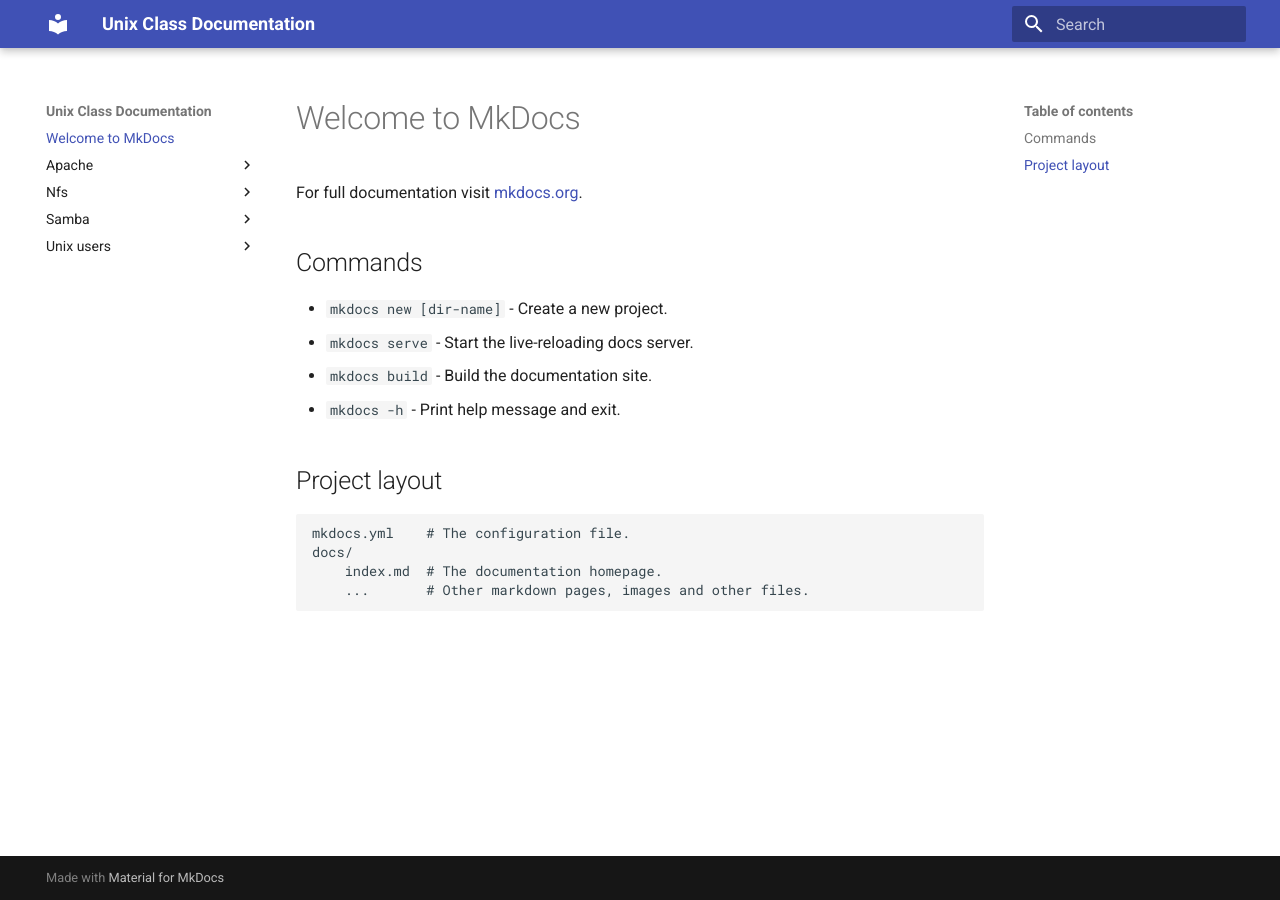
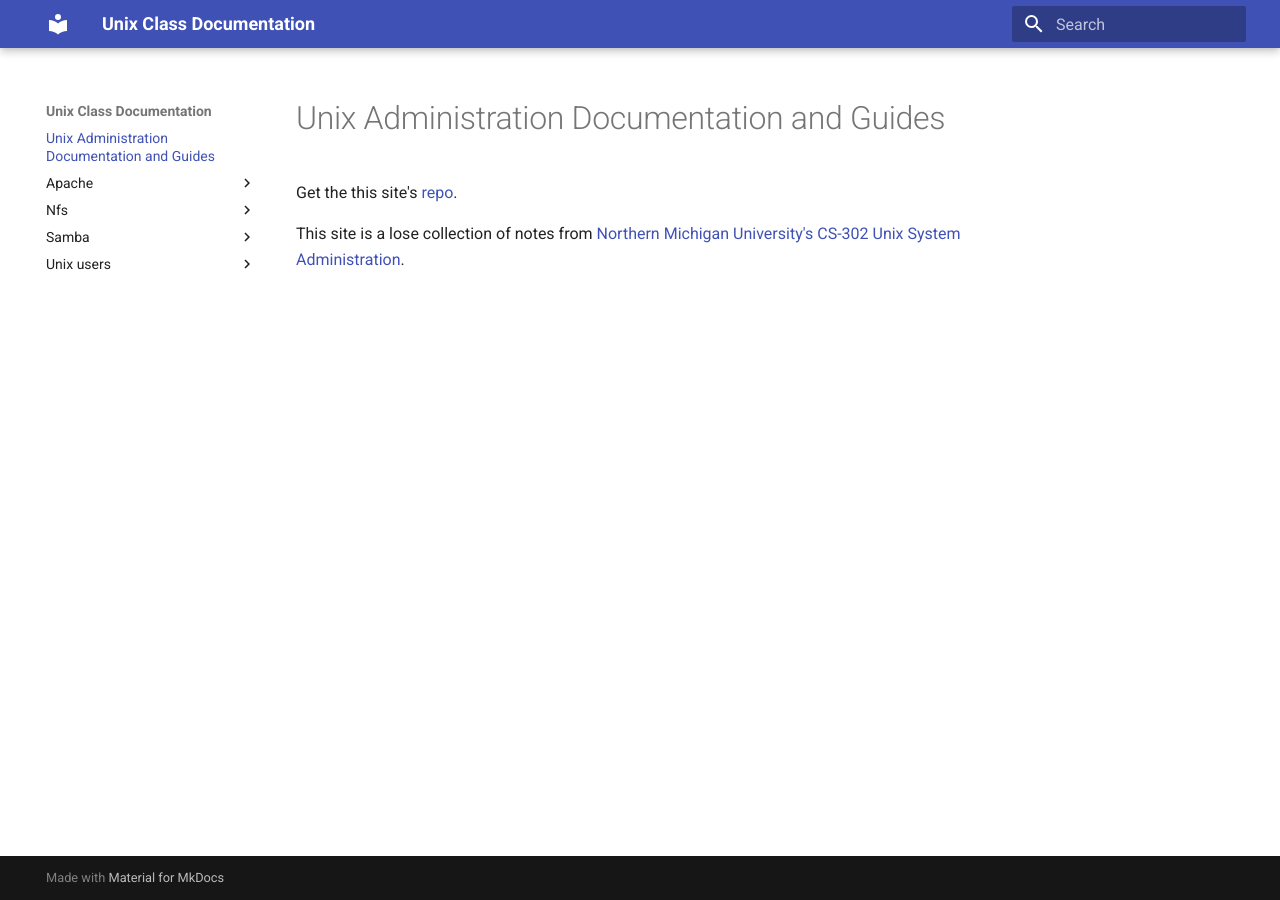
Before and after one commit to armoriarty/unix-admin-patterns, an MkDocs documentation site: the page built from docs/index.md, in a window 1280 px wide. Built offline with MkDocs 1.6.1 and Material for MkDocs 9.7.7, drawn with Linux system fonts in a browser that asks for light colours.

Commit message:
Update Index Page
This commit adds relevant info about the class and links back to the
github repo that is the source of truth for these notes.

```diff
--- a/docs/index.md
+++ b/docs/index.md
@@ -1,17 +1,6 @@
-# Welcome to MkDocs
+# Unix Administration Documentation and Guides
 
-For full documentation visit [mkdocs.org](https://www.mkdocs.org).
+Get the this site's [repo](https://github.com/armoriarty/unix-admin-patterns).
 
-## Commands
 
-* `mkdocs new [dir-name]` - Create a new project.
-* `mkdocs serve` - Start the live-reloading docs server.
-* `mkdocs build` - Build the documentation site.
-* `mkdocs -h` - Print help message and exit.
-
-## Project layout
-
-    mkdocs.yml    # The configuration file.
-    docs/
-        index.md  # The documentation homepage.
-        ...       # Other markdown pages, images and other files.
+This site is a lose collection of notes from [Northern Michigan University's](https://nmu.edu/) [CS-302 Unix System Administration](http://euclid.nmu.edu/~rappleto/Classes/CS302/).
```
